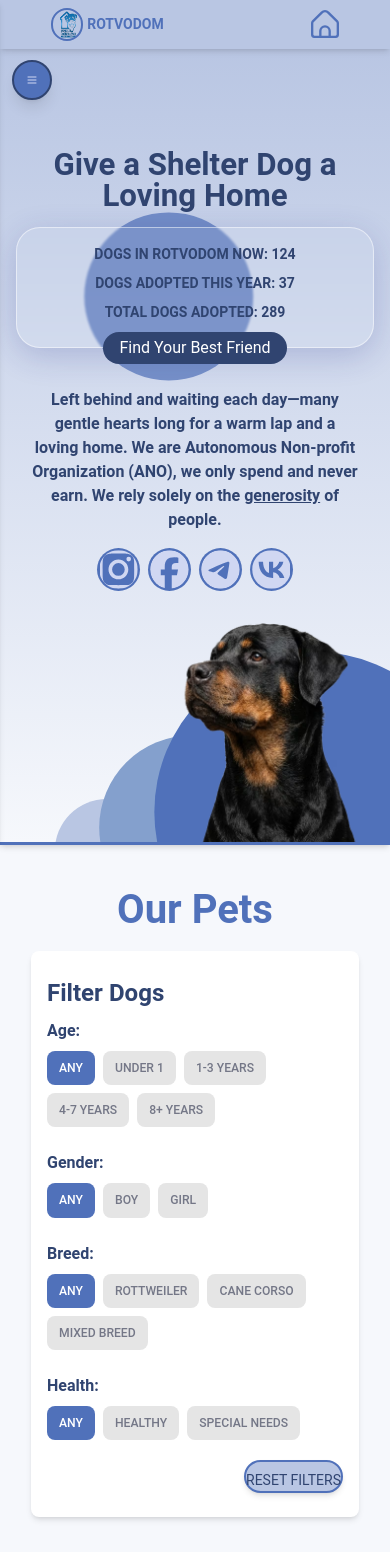
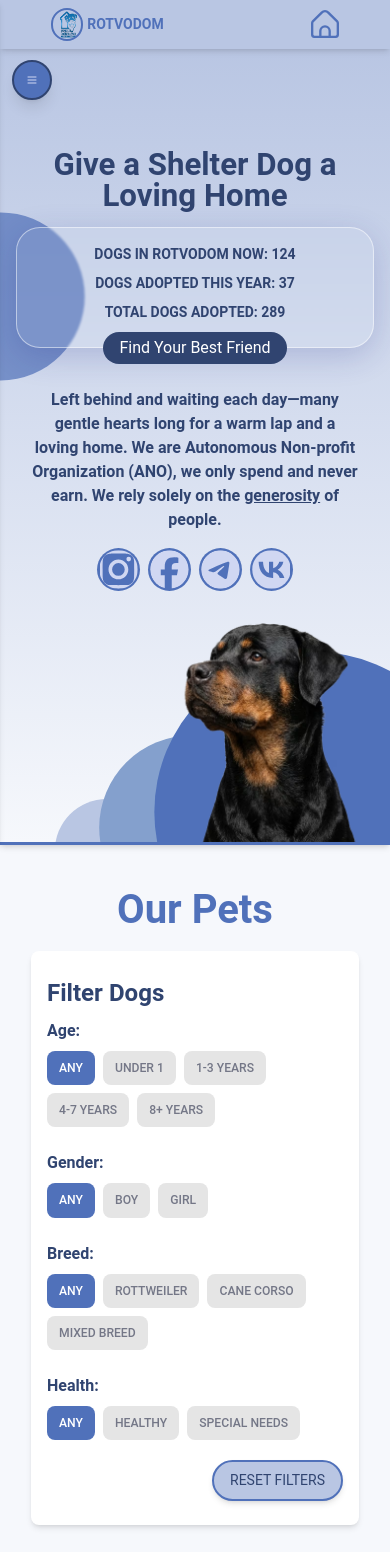
Before and after one commit to bavayra/dog-shelter, a React (Vite) app: page / in a window 390 px wide. Shown: the top 1552 px of the page. Built offline with nearby package versions, Linux system fonts and the light colour scheme; a web font is replaced by a local one.

Commit message:
style(360): positioned Hero's and AboutUs section's decor circles correctly. Added px to the reset filters btn and changed pt to py

```diff
--- a/src/features/DogFilters.tsx
+++ b/src/features/DogFilters.tsx
@@ -115,7 +115,7 @@ const DogFilters = ({
           aria-label="Reset filters"
           variant="outline"
           size="small"
-          className="4xl:py-3 phone-sm:pt-2 4xl:px-8 6xl:text-lg"
+          className="4xl:py-3 4xl:px-8 6xl:text-lg px-4 py-2"
         >
           RESET FILTERS
         </Button>
--- a/src/index.css
+++ b/src/index.css
@@ -166,7 +166,7 @@ html {
       transform: translateX(clamp(-31rem, -13.64vw + 7.273rem, 0rem));
     }
     .circle-hero-transform {
-      transform: translateY(clamp(78%, 4.55vw + 64.52%, 153%)) translateX(50%);
+      transform: translateY(clamp(78%, 4.55vw + 64.52%, 153%)) translateX(-50%);
     }
     .glass-card {
       font-size: clamp(0.875rem, 1.02vw + 0.435rem, 1.75rem);
@@ -417,6 +417,9 @@ html {
         clamp(1rem, 1.36vw + 0.345rem, 3rem);
       padding-top: clamp(0rem, 0.68vw + -0.245rem, 0.5rem);
     }
+    .about-circle-xs {
+      transform: translateX(-10%) translateY(15%);
+    }
     .rule-card {
       width: 100%;
       max-width: clamp(20rem, -11.36vw + 52.73rem, 36rem);
```
